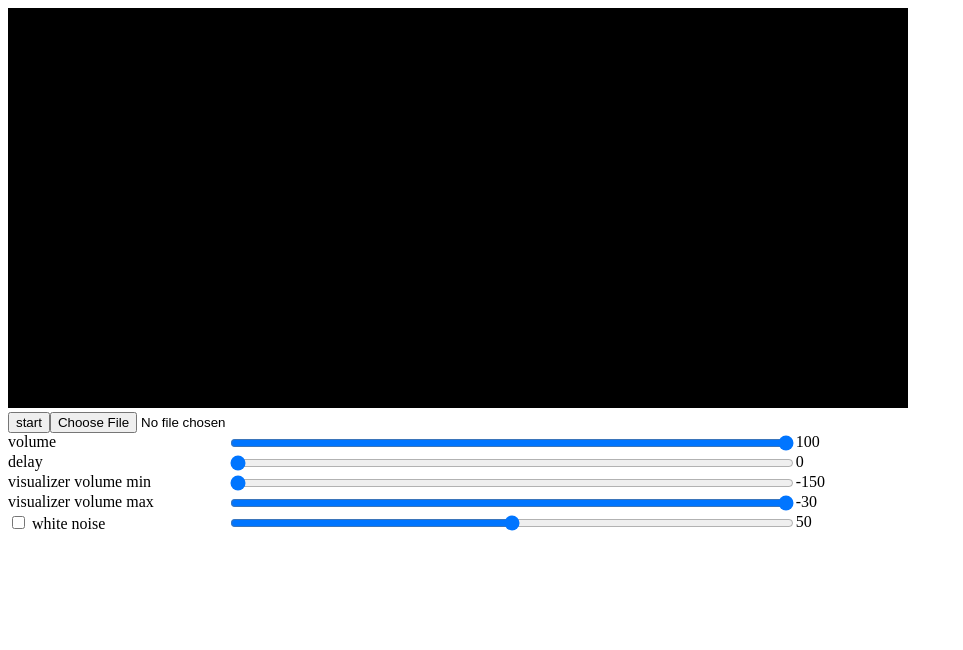
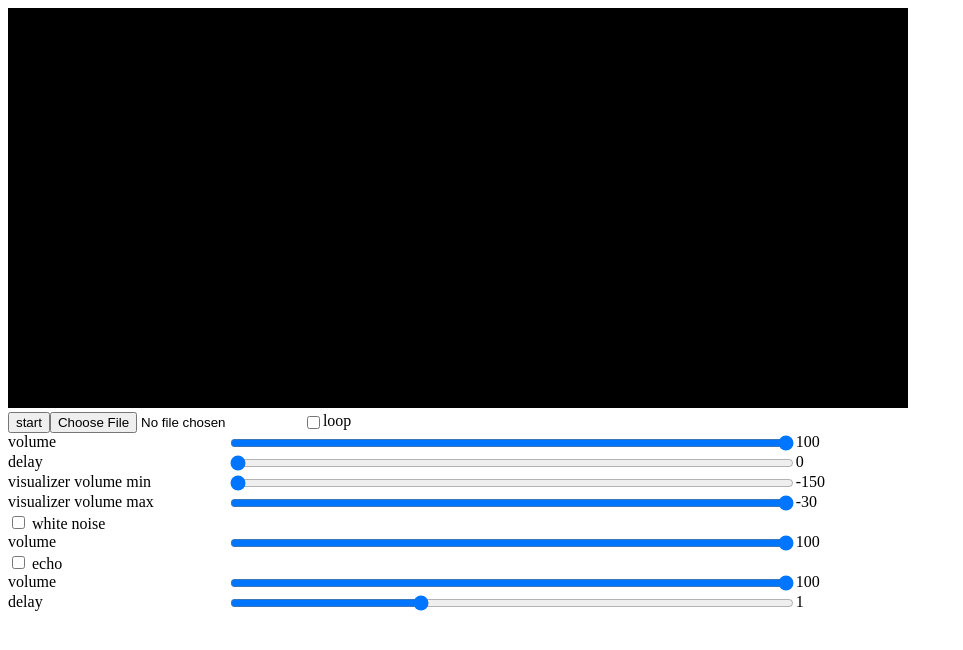
Before and after one commit to nanamedou/Web-MIC, a plain HTML site: page index.html in a window 1280 px wide. Shown: the whole page, without its empty margins (0-963 px from the left). Drawn offline with Linux system fonts and the light colour scheme.

Commit message:
echo update
+エコー機能実装
+ループ機能実装
!細かな調整

```diff
--- a/index.html
+++ b/index.html
@@ -30,6 +30,8 @@
     <button id='startBtn'>start</button>
 
     <input id='fileInput' type='file' accept='audio/*'>
+    <input id='fileLoop' type='checkbox'>
+    <label for="fileLoop">loop</label>
   </div>
 
   <div class='input'>
@@ -50,7 +52,7 @@
     <div class='input_value' id='vvminVal'>NaN</div>
   </div>
 
-  <div class=' input'>
+  <div class='input'>
     <div class='input_tag'>visualizer volume max</div>
     <input class='input_object' id='vvmaxRng' type='range'>
     <div class='input_value' id='vvmaxVal'>NaN</div>
@@ -61,8 +63,28 @@
       <input id='whiteNoiseCbox' type='checkbox'>
       <label for="whiteNoiseCbox">white noise</label>
     </div>
-    <input class='input_object' id='whiteNoiseVolumeRng' type='range'>
-    <div class='input_value' id='whiteNoiseVolumeVal'>NaN</div>
+  </div>
+  <div class='input'>
+    <div class='input_tag'>volume</div>
+    <input class='input_object' id='whiteNoiseGainRng' type='range'>
+    <div class='input_value' id='whiteNoiseGainVal'>NaN</div>
+  </div>
+
+  <div class='input'>
+    <div class='input_tag'>
+      <input id='echoCbox' type='checkbox'>
+      <label for="echoCbox">echo</label>
+    </div>
+  </div>
+  <div class='input'>
+    <div class='input_tag'>volume</div>
+    <input class='input_object' id='echoGainRng' type='range'>
+    <div class='input_value' id='echoGainVal'>NaN</div>
+  </div>
+  <div class='input'>
+    <div class='input_tag'>delay</div>
+    <input class='input_object' id='echoDelayRng' type='range'>
+    <div class='input_value' id='echoDelayVal'>NaN</div>
   </div>
 </body>
 
--- a/script.js
+++ b/script.js
@@ -9,26 +9,41 @@ let volume = 1
 let delay = 0
 let DB_LIM = [-150, -30]
 
+/* 再生状態フラグ類 */
 let playbackNow
 
+/* 音声インターフェース類 */
 let audioCtx
 let sourceNode
+
+/* 基本エフェクト用変数 */
+let sourceToEffectNode
 
 let delayNode
 let gainNode
 let dynamicCompressorNode
 let analyserNode
 
-let whiteNoiseVolume
+/* ホワイトノイズ用変数 */
+let whiteNoiseGain = 1
 
 let whiteNoiseBuffer
 let whiteNoiseNode
-let whiteNoiseVolumeNode
+let whiteNoiseGainNode
 
+/* エコー用変数 */
+let echoGain = 0.1
+let echoDelay = 0.2
+let echoGainNode
+let echoDelayNode
+
+
+/* fftデータ */
 let freqDatas
 let freqMinDatas
 let hzDatas
 
+/* 音声ファイルデータ */
 let audioFileBlob
 let fileTypeAudio
 
@@ -36,11 +51,13 @@ let fileTypeAudio
 /**
  * オーディオインターフェースを準備する。
  */
-function audioSetUp () {
+function audioSetUp() {
   if (audioCtx == null) {
     audioCtx = new window.AudioContext();
 
     /* エフェクト設定 */
+    sourceToEffectNode = audioCtx.createDelay()
+
     delayNode = audioCtx.createDelay(3)
     delayNode.delayTime.value = delay
 
@@ -58,11 +75,13 @@ function audioSetUp () {
       hzDatas[i] = i * audioCtx.sampleRate / analyserNode.fftSize
     }
 
+    sourceToEffectNode.connect(delayNode)
     delayNode.connect(gainNode)
     gainNode.connect(dynamicCompressorNode)
     dynamicCompressorNode.connect(analyserNode)
     analyserNode.connect(audioCtx.destination)
 
+    /* ホワイトノイズエフェクト生成部 */
     whiteNoiseBuffer = audioCtx.createBuffer(1, 8000, 8000)
     let nowBuf = whiteNoiseBuffer.getChannelData(0)
     for (let i = 0; i < nowBuf.length; ++i) {
@@ -72,10 +91,19 @@ function audioSetUp () {
     whiteNoiseNode.buffer = whiteNoiseBuffer
     whiteNoiseNode.loop = true
     whiteNoiseNode.start()
-    whiteNoiseVolumeNode = audioCtx.createGain()
-    whiteNoiseVolumeNode.gain.value = whiteNoiseVolume
+    whiteNoiseGainNode = audioCtx.createGain()
+    whiteNoiseGainNode.gain.value = whiteNoiseGain
 
-    whiteNoiseNode.connect(whiteNoiseVolumeNode)
+    whiteNoiseNode.connect(whiteNoiseGainNode)
+
+    /* エコー生成部 */
+    echoDelayNode = audioCtx.createDelay(3)
+    echoDelayNode.delayTime.value = echoDelay
+    echoGainNode = audioCtx.createGain()
+    echoGainNode.gain.value = echoGain
+
+    sourceToEffectNode.connect(echoDelayNode)
+    echoDelayNode.connect(echoGainNode)
   }
   if (sourceNode) {
     sourceNode.disconnect()
@@ -93,13 +121,28 @@ function audioSetUp () {
 
 
 /**
- * ホワイトノイズの再生・停止を行う。
+ * ホワイトノイズの開始・停止を行う。
  */
-function setWhiteNoise (isActive) {
+function setWhiteNoise(isActive) {
   if (playbackNow) {
-    whiteNoiseVolumeNode.disconnect()
+    whiteNoiseGainNode.disconnect()
     if (isActive) {
-      whiteNoiseVolumeNode.connect(delayNode)
+      whiteNoiseGainNode.connect(delayNode)
+    }
+  }
+}
+
+
+/**
+ * エコーの開始・停止を行う。
+ */
+function setEcho(isActive) {
+  if (playbackNow) {
+    //sourceToEffectNode.disconnect(echoDelayNode)
+    echoGainNode.disconnect()
+    if (isActive) {
+      //
+      echoGainNode.connect(sourceToEffectNode)
     }
   }
 }
@@ -109,7 +152,7 @@ function setWhiteNoise (isActive) {
  * 録音を開始する関数。
  * この関数は常にユーザー操作イベント中に呼び出されなければならない。
  */
-function beginMICMode () {
+function beginMICMode() {
   /*
    * オーディオのあれこれを作成する。
    * ユーザー操作イベント中でないと失敗することがある。
@@ -129,7 +172,7 @@ function beginMICMode () {
         /* ノードを作成する */
         sourceNode = audioCtx.createMediaStreamSource(stream)
 
-        sourceNode.connect(delayNode)
+        sourceNode.connect(sourceToEffectNode)
 
         playbackNow = true
       }).catch((err) => {
@@ -146,7 +189,7 @@ function beginMICMode () {
  *
  * @argument {File} file 再生する対象
  */
-function beginSoundFileMode (file) {
+function beginSoundFileMode(file) {
   /**
    * オーディオのあれこれを作成する。
    * ユーザー操作イベント中でないと失敗することがある。
@@ -159,22 +202,16 @@ function beginSoundFileMode (file) {
   fileTypeAudio = new Audio(audioFileBlob)
   sourceNode = audioCtx.createMediaElementSource(fileTypeAudio)
 
-  sourceNode.connect(delayNode)
+  sourceNode.connect(sourceToEffectNode)
 
   fileTypeAudio.play()
   playbackNow = true
 }
 
 
-function setRangeAttribute(rangeElement, min, max, step, value){
-  rangeElement.min = min
-  rangeElement.max = max
-  rangeElement.value = value
-  rangeElement.step = step
-}
 
 
-function main () {
+function main() {
   /*
    * 描画関連設定
    */
@@ -222,17 +259,31 @@ function main () {
    * 音声関連設定
    */
 
+  function setRangeAttribute(rangeElement, min, max, step, value) {
+    rangeElement.min = min
+    rangeElement.max = max
+    rangeElement.value = value
+    rangeElement.step = step
+  }
+
   let beginBtn = document.getElementById('startBtn')
   beginBtn.onclick = () => {
-
     beginBtn.setAttribute('disabled', 'disabled')
     beginMICMode()
   }
   let fileInput = document.getElementById('fileInput')
+  fileInput.value = null
   fileInput.onchange = () => {
     // ボタンが押されたとき再生を開始する。
     beginBtn.removeAttribute('disabled')
     beginSoundFileMode(fileInput.files[0])
+  }
+  let fileLoop = document.getElementById('fileLoop')
+  fileLoop.checked = false
+  fileLoop.onchange = () => {
+    if (fileTypeAudio) {
+      fileTypeAudio.loop = fileLoop.checked
+    }
   }
 
   /* ボリューム設定 */
@@ -285,23 +336,52 @@ function main () {
   vvMaxRng.oninput = vvMaxOnIn
   vvMaxOnIn()
 
-  /* ホワイトノイズのオンオフ */
+  /* ホワイトノイズの設定 */
   let whiteNoiseCbox = document.getElementById('whiteNoiseCbox')
   whiteNoiseCbox.onchange = () => {
     setWhiteNoise(whiteNoiseCbox.checked)
   }
 
-  let whiteNoiseVolumeRng = document.getElementById('whiteNoiseVolumeRng')
-  let whiteNoiseVolumeVal = document.getElementById('whiteNoiseVolumeVal')
-  setRangeAttribute(vvMaxRng, 0, 100, 1, 100)
-  whiteNoiseVolumeRng.oninput = () => {
-    whiteNoiseVolumeVal.innerHTML = whiteNoiseVolumeRng.value
-    whiteNoiseVolume = whiteNoiseVolumeRng.value / 100
+  let whiteNoiseGainRng = document.getElementById('whiteNoiseGainRng')
+  let whiteNoiseGainVal = document.getElementById('whiteNoiseGainVal')
+  setRangeAttribute(whiteNoiseGainRng, 0, 100, 1, 100)
+  whiteNoiseGainRng.oninput = () => {
+    whiteNoiseGainVal.innerHTML = whiteNoiseGainRng.value
+    whiteNoiseGain = whiteNoiseGainRng.value / 100
     if (playbackNow) {
-      whiteNoiseVolumeNode.gain.value = whiteNoiseVolume
+      whiteNoiseGainNode.gain.value = whiteNoiseGain
     }
   }
-  whiteNoiseVolumeRng.oninput()
+  whiteNoiseGainRng.oninput()
+
+  /* エコーの設定 */
+  let echoCbox = document.getElementById('echoCbox')
+  echoCbox.onchange = () => {
+    setEcho(echoCbox.checked)
+  }
+
+  let echoGainRng = document.getElementById('echoGainRng')
+  let echoGainVal = document.getElementById('echoGainVal')
+  setRangeAttribute(echoGainRng, 0, 100, 1, 100)
+  echoGainRng.oninput = () => {
+    echoGainVal.innerHTML = echoGainRng.value
+    echoGain = echoGainRng.value / 100
+    if (playbackNow) {
+      echoGainNode.gain.value = echoGain
+    }
+  }
+  echoGainRng.oninput()
+  let echoDelayRng = document.getElementById('echoDelayRng')
+  let echoDelayVal = document.getElementById('echoDelayVal')
+  setRangeAttribute(echoDelayRng, 0, 3, 0.1, 0.5)
+  echoDelayRng.oninput = () => {
+    echoDelayVal.innerHTML = echoDelayRng.value
+    echoDelay = echoDelayRng.value
+    if (playbackNow) {
+      echoDelayNode.delayTime.value = echoDelay
+    }
+  }
+  echoDelayRng.oninput()
 }
 
 
```
